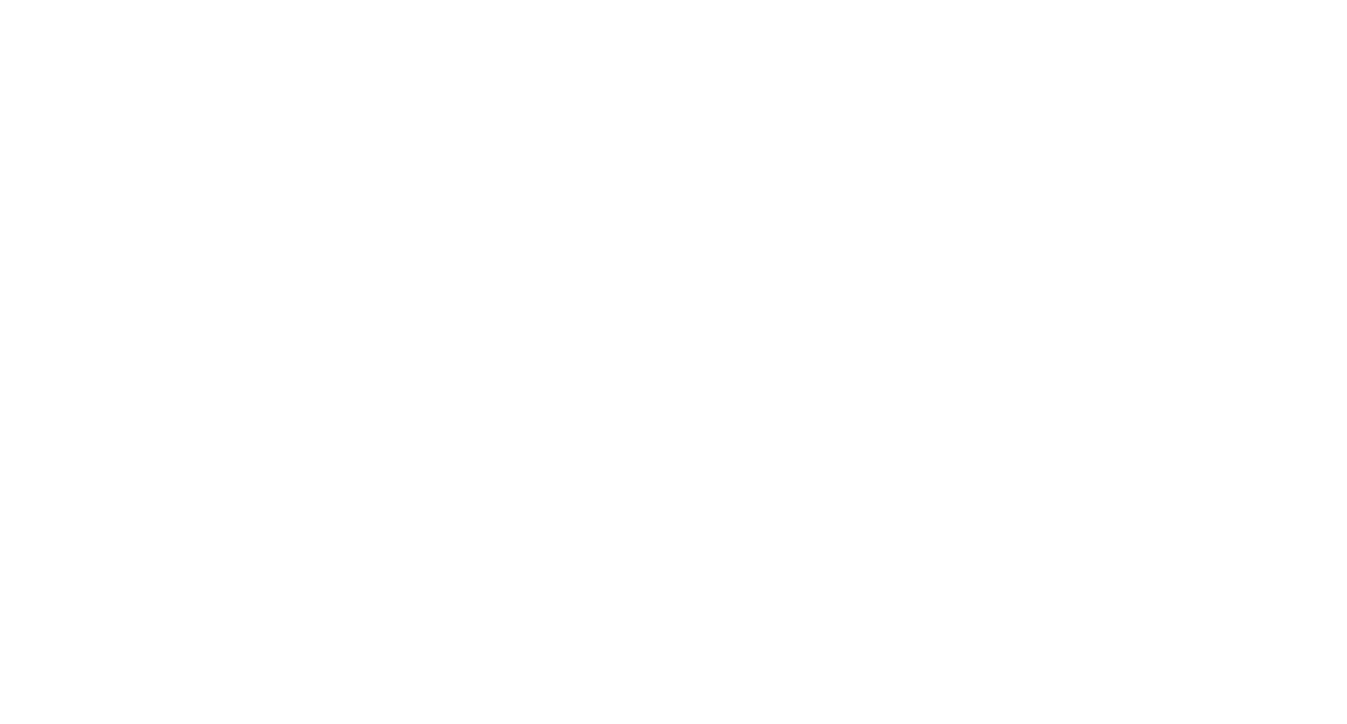
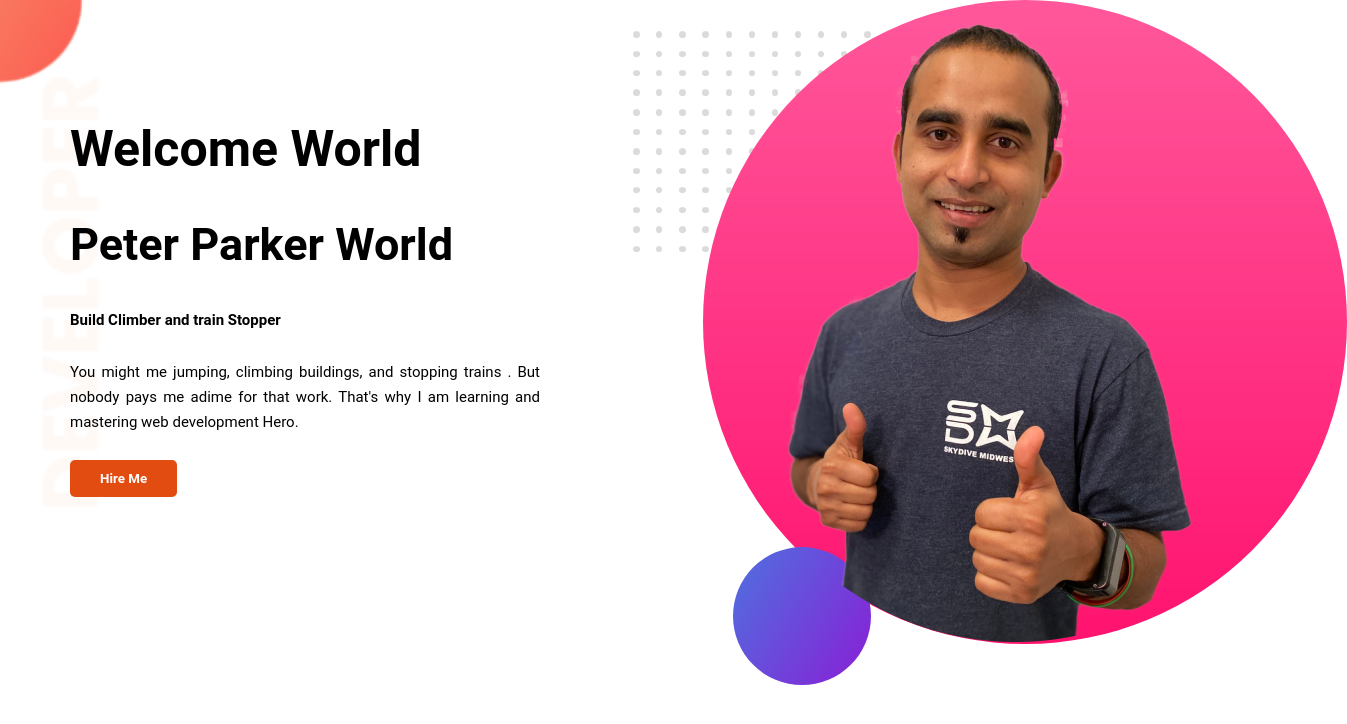
Before and after one commit to Armanur22880/developer-portfolio, a plain HTML site: page index.html in a window 1280 px wide. Shown: the whole page, 1347 px wide, since content can reach past the window. Drawn offline with Linux system fonts and the light colour scheme.

Commit message:
initial commit

```diff
--- a/index.html
+++ b/index.html
@@ -8,6 +8,23 @@
     <title>Armanur-Portfolio</title>
 </head>
 <body>
+    <section id="main-container">
+        <div class="text-container">
+            <h1 class="first-h1">Welcome World</h1>
+            <h1 class="second-h1">Peter Parker World</h1>
+            <h3>Build Climber and train Stopper</h3>
+            <p>You might me jumping, climbing buildings, and stopping
+                trains . But nobody pays me adime for that work. That's why I am learning and mastering
+                web development Hero.
+            </p>
+            <button>Hire Me</button>
+
+        </div>
+        <div class="pic-container">
+            <img src="images/jhankar2.png" alt="">
+        </div>
+
+    </section>
 
 </body>
 </html>
--- a/style.css
+++ b/style.css
@@ -0,0 +1,62 @@
+*{
+    margin:0;
+    padding:0;
+    box-sizing: border-box;
+    font-family:'Roboto', sans-serif;;
+}
+#main-container{
+    width: 1266px;
+    background-image: url(images/top-banner.png);
+    background-repeat: no-repeat;
+    background-size: cover;
+    height: 663px;
+}
+.text-container{
+    width: 560px;
+    height:663px;
+    float:left;
+    padding: 55px 20px 21px 70px;
+    text-align: left;
+}
+.first-h1{
+    color:black;
+    padding-bottom:40px;
+    padding-top: 65px;
+    font-size: 50px;
+}
+.second-h1{
+    color:black;
+    padding-bottom:40px;
+    font-size: 45px;
+}
+h3{
+    color:balck;
+    font-size: 15px;
+}
+p{
+    font-size: 15px;
+    line-height: 25px;
+    text-align: justify;
+    padding-top: 31px;
+}
+button{
+    padding: 11px 30px;
+    color:white;
+    background-color:rgb(226, 76, 17);
+    margin-top: 25px;
+    border: none;
+    border-radius: 5px;
+    font-weight: bold;
+}
+.pic-container{
+    width:633px;
+    float:right;
+    height:663px;
+    text-aligh: center;
+    /* margin: auto; */
+    /* margin-right: -135px; */
+}
+.pic-container img{
+    width: auto;
+    height: auto;
+}
```
Also changed, not shown: images/dream-bg.png (added), images/exp-bg.png (added), images/jhankar.png (added), images/jhankar2.png (added), images/my-bg.png (added), images/my-bg2.png (added), images/top-banner.png (added), 7 other files.
